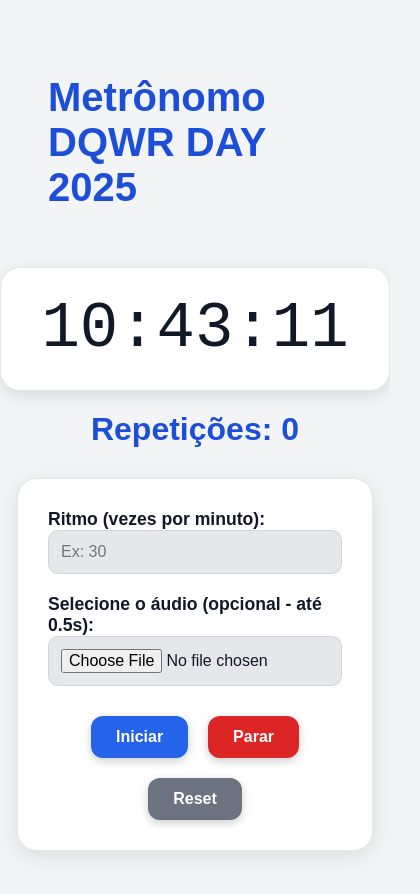
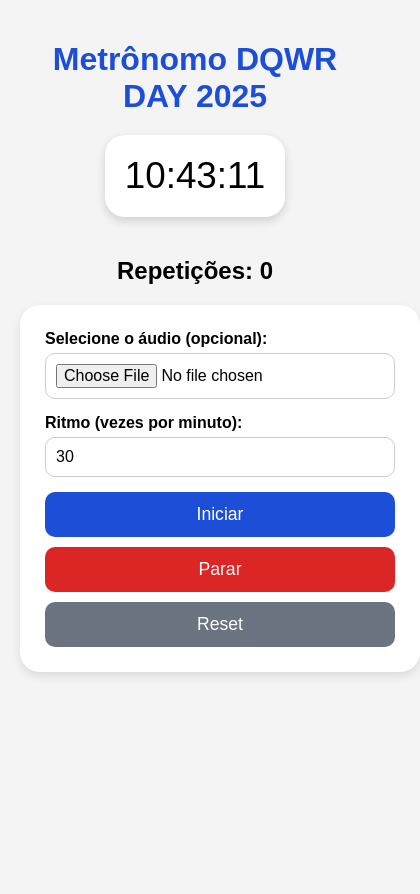
Before and after one commit to leofukuyama/metronomo_dqwr_day_2025, a plain HTML site: page index.html in a window 390 px wide. Shown: the whole page, 420 px wide, since content can reach past the window. After the commit the page ends 844 px from the top, so only its background shows below. Drawn offline with Linux system fonts and the light colour scheme.

Commit message:
feat: Add responsividade

```diff
--- a/index.html
+++ b/index.html
@@ -1,106 +1,35 @@
 <!DOCTYPE html>
-<html lang="pt-br">
+<html lang="pt-BR">
     <head>
         <meta charset="UTF-8" />
+        <meta name="viewport" content="width=device-width, initial-scale=1.0" />
         <title>Metrônomo DQWR DAY 2025</title>
         <link rel="stylesheet" href="style.css" />
     </head>
-
     <body>
         <h1>Metrônomo DQWR DAY 2025</h1>
 
-        <!-- Relógio -->
-        <div id="clock">--:--:--</div>
+        <div class="clock" id="clock">00:00:00</div>
 
-        <!-- Contagem -->
-        <div id="repCounter">Repetições: 0</div>
+        <h2>
+            Repetições:
+            <span id="counter">0</span>
+        </h2>
 
-        <!-- Container -->
         <div class="container">
-            <!-- Ritmo -->
-            <div>
-                <label>Ritmo (vezes por minuto):</label>
-                <input type="number" id="bpm" placeholder="Ex: 30" />
-            </div>
+            <label for="audioInput">Selecione o áudio (opcional):</label>
+            <input type="file" id="audioInput" accept="audio/*" />
 
-            <!-- Upload -->
-            <div>
-                <label>Selecione o áudio (opcional - até 0.5s):</label>
-                <input type="file" id="audioUpload" accept="audio/*" />
-            </div>
+            <label for="bpm">Ritmo (vezes por minuto):</label>
+            <input type="number" id="bpm" value="30" min="1" />
 
-            <!-- Botões -->
             <div class="buttons">
-                <button onclick="startBeeping()" class="start">Iniciar</button>
-                <button onclick="stopBeeping()" class="stop">Parar</button>
-                <button onclick="resetCounter()" class="reset">Reset</button>
+                <button id="startBtn" class="start">Iniciar</button>
+                <button id="stopBtn" class="stop">Parar</button>
+                <button id="resetBtn" class="reset">Reset</button>
             </div>
         </div>
 
-        <script>
-            // Relógio
-            function updateClock() {
-                const now = new Date();
-                const time = new Intl.DateTimeFormat("pt-BR", {
-                    timeStyle: "medium",
-                    timeZone: "America/Sao_Paulo",
-                }).format(now);
-                document.getElementById("clock").textContent = time;
-            }
-            setInterval(updateClock, 1000);
-            updateClock();
-
-            // Áudio padrão
-            let beepAudio = new Audio(
-                "https://leofukuyama.github.io/metronomo_dqwr_day_2025/watshoy_beep.mp3"
-            );
-
-            // Trocar áudio
-            document
-                .getElementById("audioUpload")
-                .addEventListener("change", (e) => {
-                    const file = e.target.files[0];
-                    if (file) {
-                        beepAudio = new Audio(URL.createObjectURL(file));
-                    }
-                });
-
-            // Controle
-            let timer = null;
-            let repCount = 0;
-
-            function startBeeping() {
-                const bpm = Number(document.getElementById("bpm").value);
-
-                if (bpm <= 0) {
-                    alert("Informe um ritmo válido.");
-                    return;
-                }
-
-                // Evitar múltiplos timers
-                if (timer) clearInterval(timer);
-
-                const interval = (60 / bpm) * 1000;
-
-                timer = setInterval(() => {
-                    beepAudio.currentTime = 0;
-                    beepAudio.play();
-
-                    repCount++;
-                    document.getElementById("repCounter").textContent =
-                        "Repetições: " + repCount;
-                }, interval);
-            }
-
-            function stopBeeping() {
-                if (timer) clearInterval(timer);
-            }
-
-            function resetCounter() {
-                repCount = 0;
-                document.getElementById("repCounter").textContent =
-                    "Repetições: 0";
-            }
-        </script>
+        <script src="script.js"></script>
     </body>
 </html>
--- /dev/null
+++ b/script.js
@@ -0,0 +1,55 @@
+let interval = null;
+let counter = 0;
+
+// Áudio padrão (beep)
+let beep = new Audio(
+    "https://leofukuyama.github.io/metronomo_dqwr_day_2025/watshoy_beep.mp3"
+);
+
+// Atualiza relógio de Brasília
+function updateClock() {
+    const now = new Date();
+    const options = { timeZone: "America/Sao_Paulo", hour12: false };
+    const parts = now.toLocaleTimeString("pt-BR", options).split(":");
+    document.getElementById("clock").textContent = parts.join(":");
+}
+setInterval(updateClock, 1000);
+
+// Troca áudio se o usuário enviar um arquivo
+document.getElementById("audioInput").addEventListener("change", function () {
+    if (this.files.length > 0) {
+        beep = new Audio(URL.createObjectURL(this.files[0]));
+    }
+});
+
+// Iniciar
+document.getElementById("startBtn").addEventListener("click", () => {
+    const bpm = parseInt(document.getElementById("bpm").value);
+
+    if (bpm < 1) return;
+
+    if (interval) clearInterval(interval);
+
+    const delay = 60000 / bpm;
+
+    interval = setInterval(() => {
+        beep.currentTime = 0;
+        beep.play();
+        counter++;
+        document.getElementById("counter").textContent = counter;
+    }, delay);
+});
+
+// Parar (não reseta contador)
+document.getElementById("stopBtn").addEventListener("click", () => {
+    if (interval) {
+        clearInterval(interval);
+        interval = null;
+    }
+});
+
+// Reset (zera contador)
+document.getElementById("resetBtn").addEventListener("click", () => {
+    counter = 0;
+    document.getElementById("counter").textContent = counter;
+});
--- a/style.css
+++ b/style.css
@@ -1,104 +1,95 @@
 body {
-    background: #f3f4f6;
-    color: #111827;
     font-family: Arial, sans-serif;
-    display: flex;
-    flex-direction: column;
-    align-items: center;
-    gap: 30px;
-    padding: 40px;
-    min-height: 100vh;
+    background: #f4f4f4;
+    margin: 0;
+    padding: 20px;
+    text-align: center;
 }
 
 h1 {
-    font-size: 2.5rem;
-    font-weight: bold;
     color: #1d4ed8;
+    margin-bottom: 20px;
 }
 
-#clock {
+.clock {
     font-size: 4rem;
-    font-family: monospace;
     background: white;
-    padding: 25px 40px;
+    padding: 30px;
     border-radius: 20px;
-    box-shadow: 0 5px 15px rgba(0, 0, 0, 0.1);
-    border: 1px solid #e5e7eb;
+    display: inline-block;
+    margin-bottom: 20px;
+    box-shadow: 0 4px 10px rgba(0,0,0,0.15);
 }
 
 .container {
     background: white;
-    padding: 30px;
+    width: 100%;
+    max-width: 480px;
+    margin: 20px auto;
+    padding: 25px;
     border-radius: 20px;
-    box-shadow: 0 5px 20px rgba(0, 0, 0, 0.1);
-    border: 1px solid #e5e7eb;
-    width: 100%;
-    max-width: 380px;
-    display: flex;
-    flex-direction: column;
-    gap: 20px;
+    box-shadow: 0 4px 10px rgba(0,0,0,0.1);
+    text-align: left;
 }
 
 label {
+    display: block;
+    margin-bottom: 5px;
     font-weight: bold;
-    font-size: 1.1rem;
 }
 
+/* Inputs ocupando 100% */
 input[type="file"],
 input[type="number"] {
-    padding: 12px;
-    border-radius: 10px;
-    border: 1px solid #d1d5db;
-    background: #e5e7eb;
-    font-size: 1rem;
     width: 100%;
     box-sizing: border-box;
+    padding: 10px;
+    margin-bottom: 15px;
+    border-radius: 10px;
+    border: 1px solid #ccc;
+    font-size: 1rem;
 }
 
 .buttons {
     display: flex;
-    justify-content: center;
-    gap: 20px;
-    margin-top: 10px;
-    flex-wrap: wrap;
+    gap: 10px;
 }
 
+/* Botões */
 button {
-    padding: 12px 25px;
+    flex: 1;
+    padding: 12px;
+    font-size: 1.1rem;
+    cursor: pointer;
     border: none;
-    border-radius: 12px;
-    font-size: 1rem;
-    font-weight: bold;
+    border-radius: 10px;
     color: white;
-    cursor: pointer;
-    transition: 0.2s;
-    box-shadow: 0px 3px 10px rgba(0, 0, 0, 0.2);
 }
 
 .start {
-    background: #2563eb;
-}
-.start:hover {
-    background: #1e40af;
+    background: #1d4ed8;
 }
 
 .stop {
     background: #dc2626;
 }
-.stop:hover {
-    background: #991b1b;
-}
 
 .reset {
     background: #6b7280;
 }
-.reset:hover {
-    background: #4b5563;
+
+/* RESPONSIVIDADE */
+@media (max-width: 500px) {
+    .clock {
+        font-size: 2.3rem;
+        padding: 20px;
+    }
+
+    .buttons {
+        flex-direction: column;
+    }
+
+    button {
+        width: 100%;
+    }
 }
-
-#repCounter {
-    font-size: 2rem;
-    font-weight: bold;
-    color: #1d4ed8;
-    margin-top: -10px;
-}
```
